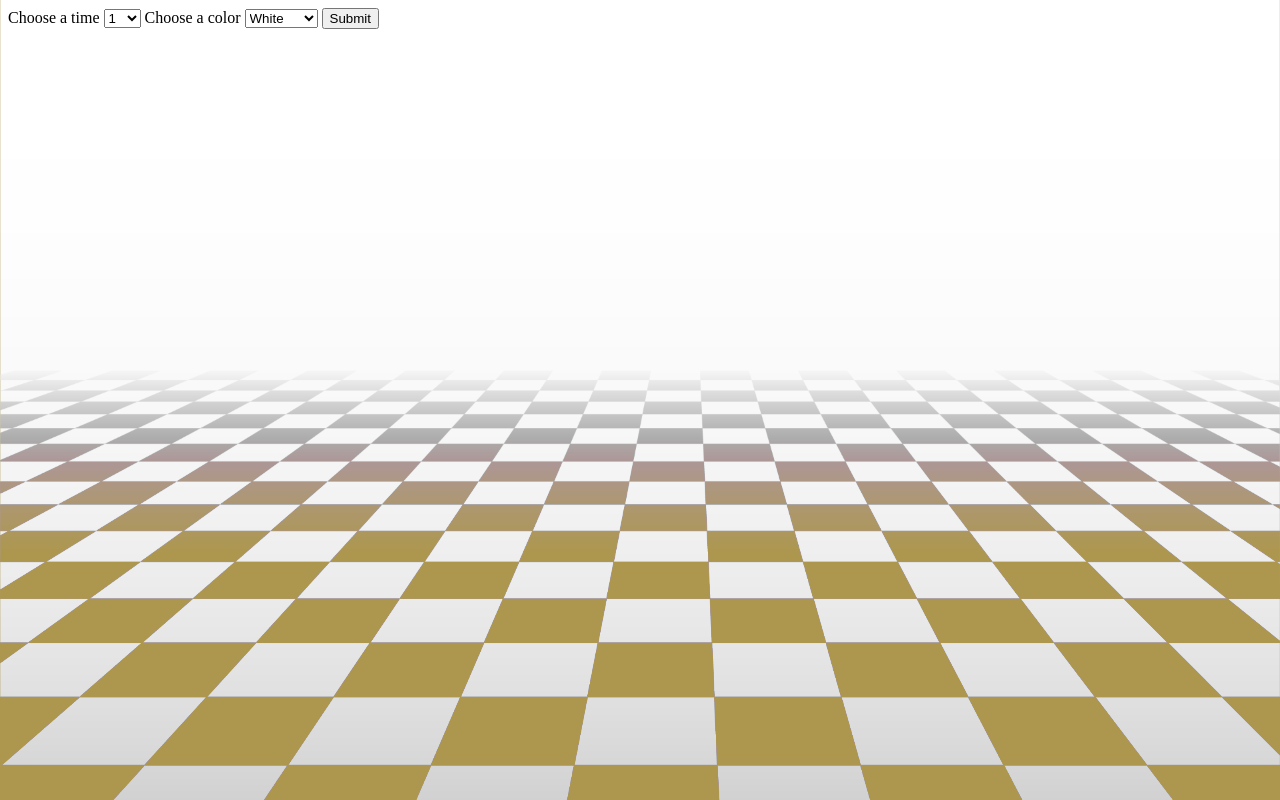
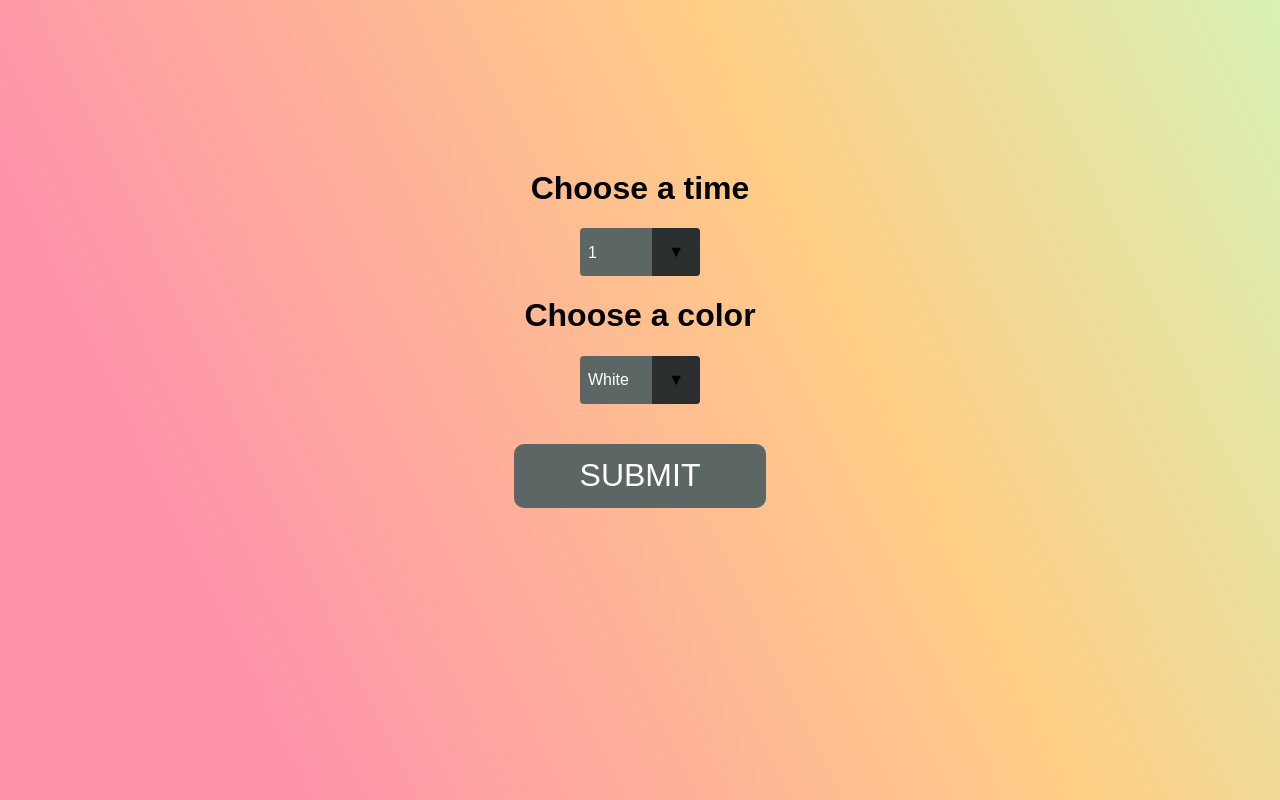
Before and after one commit to MattJohnson24/InstaChess, a Flask app: page /play in a window 1280 px wide. Run offline with Flask 2, Linux system fonts and the light colour scheme.

Commit message:
design changes

```diff
--- a/server.py
+++ b/server.py
@@ -131,7 +131,7 @@ def game(code):
             winner = "Black wins"
             result = "TIME OUT"
         elif btime == "0":
-            winner = "Black wins"
+            winner = "White wins"
             result = "TIME OUT"
         else:
             winner = ""
@@ -139,7 +139,7 @@ def game(code):
     print(winner)
     print(result)
     if user == blackside:
-        return render_template("game.html", chat=chat, wtime=wtime, btime=btime, winner=winner, result=result, user1=game.get("White"),user2=game.get("Black"),color="Black", a1=boardmtx[7][0], a2=boardmtx[6][0], a3=boardmtx[5][0], a4=boardmtx[4][0], a5=boardmtx[3][0], a6=boardmtx[2][0], a7=boardmtx[1][0], a8=boardmtx[0][0],
+        return render_template("game.html", code=code, chat=chat, wtime=wtime, btime=btime, winner=winner, result=result, user1=game.get("White"),user2=game.get("Black"),color="Black", a1=boardmtx[7][0], a2=boardmtx[6][0], a3=boardmtx[5][0], a4=boardmtx[4][0], a5=boardmtx[3][0], a6=boardmtx[2][0], a7=boardmtx[1][0], a8=boardmtx[0][0],
     b1=boardmtx[7][1], b2=boardmtx[6][1], b3=boardmtx[5][1], b4=boardmtx[4][1], b5=boardmtx[3][1], b6=boardmtx[2][1], b7=boardmtx[1][1], b8=boardmtx[0][1],
     c1=boardmtx[7][2], c2=boardmtx[6][2], c3=boardmtx[5][2], c4=boardmtx[4][2], c5=boardmtx[3][2], c6=boardmtx[2][2], c7=boardmtx[1][2], c8=boardmtx[0][2],
     d1=boardmtx[7][3], d2=boardmtx[6][3], d3=boardmtx[5][3], d4=boardmtx[4][3], d5=boardmtx[3][3], d6=boardmtx[2][3], d7=boardmtx[1][3], d8=boardmtx[0][3],
@@ -148,7 +148,7 @@ def game(code):
     g1=boardmtx[7][6], g2=boardmtx[6][6], g3=boardmtx[5][6], g4=boardmtx[4][6], g5=boardmtx[3][6], g6=boardmtx[2][6], g7=boardmtx[1][6], g8=boardmtx[0][6],
     h1=boardmtx[7][7], h2=boardmtx[6][7], h3=boardmtx[5][7], h4=boardmtx[4][7], h5=boardmtx[3][7], h6=boardmtx[2][7], h7=boardmtx[1][7], h8=boardmtx[0][7])
     else:
-        return render_template("game.html", chat=chat, wtime=wtime, btime=btime, winner=winner, result=result, user1=game.get("White"),user2=game.get("Black"),color="White",a1=boardmtx[7][0], a2=boardmtx[6][0], a3=boardmtx[5][0], a4=boardmtx[4][0], a5=boardmtx[3][0], a6=boardmtx[2][0], a7=boardmtx[1][0], a8=boardmtx[0][0],
+        return render_template("game.html", code=code, chat=chat, wtime=wtime, btime=btime, winner=winner, result=result, user1=game.get("White"),user2=game.get("Black"),color="White",a1=boardmtx[7][0], a2=boardmtx[6][0], a3=boardmtx[5][0], a4=boardmtx[4][0], a5=boardmtx[3][0], a6=boardmtx[2][0], a7=boardmtx[1][0], a8=boardmtx[0][0],
     b1=boardmtx[7][1], b2=boardmtx[6][1], b3=boardmtx[5][1], b4=boardmtx[4][1], b5=boardmtx[3][1], b6=boardmtx[2][1], b7=boardmtx[1][1], b8=boardmtx[0][1],
     c1=boardmtx[7][2], c2=boardmtx[6][2], c3=boardmtx[5][2], c4=boardmtx[4][2], c5=boardmtx[3][2], c6=boardmtx[2][2], c7=boardmtx[1][2], c8=boardmtx[0][2],
     d1=boardmtx[7][3], d2=boardmtx[6][3], d3=boardmtx[5][3], d4=boardmtx[4][3], d5=boardmtx[3][3], d6=boardmtx[2][3], d7=boardmtx[1][3], d8=boardmtx[0][3],
--- a/static/login_register.css
+++ b/static/login_register.css
@@ -1,10 +1,12 @@
 body {
-    background-image: url("homeboard.png");
+    /* background-image: url("homeboard.png");
     background-repeat: no-repeat;
     background-size: cover;
     background-blend-mode: lighten;
     background-color: #ad974f;
+    background-attachment:fixed; */
     background-attachment:fixed;
+    background-image: linear-gradient( 64.3deg,  rgba(254,122,152,0.81) 17.7%, rgba(255,206,134,1) 64.7%, rgba(172,253,163,0.64) 112.1% );
 }
 
 .maincontainer {
--- a/static/play.css
+++ b/static/play.css
@@ -1,10 +1,12 @@
 body {
-    background-image: url("homeboard.png");
+    /* background-image: url("homeboard.png");
     background-repeat: no-repeat;
     background-size: cover;
     background-blend-mode: lighten;
     background-color: #ad974f;
+    background-attachment:fixed; */
     background-attachment:fixed;
+    background-image: linear-gradient( 64.3deg,  rgba(254,122,152,0.81) 17.7%, rgba(255,206,134,1) 64.7%, rgba(172,253,163,0.64) 112.1% );
 }
 
 .chess-game {
@@ -56,6 +58,7 @@ body {
 }
 
 #myMessage {
+    font-size: 20px;
     display: flex;
     flex: 4;
     bottom: 0;
@@ -153,18 +156,24 @@ img{
 
 /* Modal Content/Box */
 .modal-content {
-    background-color: #fefefe;
+    display: flex;
+    flex-direction: column;
     margin: 15% auto;
     /* 15% from the top and centered */
-    padding: 20px;
     border: 1px solid #888;
-    width: 80%;
+    width: 30%;
+    height: 30%;
+    min-width: fit-content;
+    min-height: fit-content;
+    border: solid;
+    border-color: solid;
+    border-radius: 20px;
     /* Could be more or less, depending on screen size */
 }
 
 /* The Close Button */
 .close {
-    color: #aaa;
+    color: black;
     float: right;
     font-size: 28px;
     font-weight: bold;
@@ -172,29 +181,160 @@ img{
 
 .close:hover,
 .close:focus {
-    color: black;
+    color: rgb(53, 53, 53);
     text-decoration: none;
     cursor: pointer;
 }
 
-.modal2 {
+.modal-header{
+    background-color: #ad974f;
+    flex: 1;
+    font-family: Arial, Helvetica, sans-serif;
+    font-size: 25px;
+    text-transform: uppercase;
+    border-bottom: solid;
+    border-color: #000;
+    border-top-left-radius: 20px;
+    border-top-right-radius: 20px;
+}
+
+.modal-body{
+    display: flex;
+    flex-direction: column;
+    font-size: 30px;
+    flex: 2;
+    background-color: rgb(190, 190, 190);
+    justify-content: center;
+    align-items:center;
+    font-family: Arial, Helvetica, sans-serif;
+    font-weight: bold;
+    text-transform: uppercase;
+    border-bottom-left-radius: 20px;
+    border-bottom-right-radius: 20px;
+}
+.copy-link {
+    --height: 36px;
+    border: solid;
+    border-color: black;
+    border-width: 1px;
+    display: flex;
+    max-width: 250px;
+}
+
+.copy-link-input {
+    flex-grow: 1;
+    padding: 0 8px;
+    font-size: 14px;
+    border: 1px solid #cccccc;
+    border-right: none;
+    outline: none;
+}
+
+.copy-link-input:hover {
+    background: #eeeeee;
+}
+
+.copy-link-button {
+    flex-shrink: 0;
+    width: var(--height);
+    height: var(--height);
+    display: flex;
+    align-items: center;
+    justify-content: center;
+    background: #dddddd;
+    color: #333333;
+    outline: none;
+    border: 1px solid #cccccc;
+    cursor: pointer;
+}
+
+.copy-link-button:hover {
+    background: #cccccc;
+}
+
+.chat-messages{
+    font-size: 20px;
+}
+
+.time-color-submit-container{
+    display: flex;
+    flex-direction: column;
+    align-items: center;
+    justify-content: center;
+    height: 80vh;
+    text-align: center;
+    font-family: sans-serif;
+}
+
+select {
+    -webkit-appearance: none;
+    -moz-appearance: none;
+    -ms-appearance: none;
+    appearance: none;
+    outline: 0;
+    box-shadow: none;
+    border: 0 !important;
+    background: #5c6664;
+    background-image: none;
+    flex: 1;
+    padding: 0 .5em;
+    color: #fff;
+    cursor: pointer;
+    font-size: 1em;
+    font-family: sans-serif;
+}
+
+select::-ms-expand {
     display: none;
-    /* Hidden by default */
-    position: fixed;
-    /* Stay in place */
-    z-index: 1;
-    /* Sit on top */
-    left: 0;
+}
+
+.time-container, .color-container {
+    position: relative;
+    display: flex;
+    width: 5%;
+    height: 3em;
+    line-height: 3;
+    background: #5c6664;
+    overflow: hidden;
+    border-radius: .25em;
+    min-width: 120px;
+}
+
+.time-container::after, .color-container::after {
+    content: '\25BC';
+    position: absolute;
     top: 0;
+    right: 0;
+    padding: 0 1em;
+    background: #2b2e2e;
+    cursor: pointer;
+    pointer-events: none;
+    transition: .25s all ease;
+}
+
+.time-container:hover::after, .color-container:hover::after {
+    color: #ad974f;
+}
+
+.submit-container{
+    padding-top: 40px;
+    width: 20%;
+    height: 10%;
+    min-width: 200px;
+}
+
+#game-create{
+    border: none;
+    background-color: #5c6664;
+    border-radius: 10px;
     width: 100%;
-    /* Full width */
     height: 100%;
-    /* Full height */
-    overflow: auto;
-    /* Enable scroll if needed */
-    background-color: rgb(0, 0, 0);
-    /* Fallback color */
-    background-color: rgba(0, 0, 0, 0.4);
-    /* Black w/ opacity */
-    text-align: center;
+    text-transform: uppercase;
+    font-size: 2em;
+    color: white;
+    cursor: pointer;
 }
+
+#game-create:hover{
+    color: #ad974f;
+}
--- a/templates/login.html
+++ b/templates/login.html
@@ -5,6 +5,7 @@
     <title>InstaChess</title>
     <link rel="stylesheet" type="text/css" href="{{ url_for('static', filename='login_register.css')}}">
     <script defer src="/static/registerlogin.js"></script>
+    <link rel="icon" type="image/x-icon" href="/static/logo2.png">
   </head>
   <body>
     <main>
--- a/templates/play.html
+++ b/templates/play.html
@@ -1,14 +1,19 @@
 <!DOCTYPE html>
 <html lang="en">
+
 <head>
   <meta charset="UTF-8">
   <title>My Website</title>
   <link rel="stylesheet" type="text/css" href="{{ url_for('static', filename='play.css')}}">
+  <link rel="icon" type="image/x-icon" href="/static/logo2.png">
 </head>
+
 <body>
   <main>
     <form action="/create" method="post">
-        <label for="time">Choose a time</label>
+      <div class="time-color-submit-container">
+        <h1>Choose a time</h1>
+        <div class="time-container">
           <select id="time" name="time">
             <option value="1">1</option>
             <option value="3">3</option>
@@ -16,15 +21,22 @@
             <option value="10">10</option>
             <option value="30">30</option>
           </select>
-        <label for="color">Choose a color</label>
+        </div>
+        <h1>Choose a color</h1>
+        <div class="color-container">
           <select id="color" name="color">
             <option value="White">White</option>
             <option value="Black">Black</option>
             <option value="Random">Random</option>
           </select>
-        <input type="submit" value="Submit">
+        </div>
+        <div class="submit-container">
+          <input id="game-create" type="submit" value="Submit">
+        </div>
+      </div>
     </form>
   </main>
   <script src="index.js"></script>
 </body>
+
 </html>
--- a/templates/register.html
+++ b/templates/register.html
@@ -5,6 +5,7 @@
     <title>InstaChess</title>
     <link rel="stylesheet" type="text/css" href="{{ url_for('static', filename='login_register.css')}}">
     <script defer src="/static/registerlogin.js"></script>
+    <link rel="icon" type="image/x-icon" href="/static/logo2.png">
   </head>
   <body>
     <main>
```
Also changed, not shown: static/game.js (+17 -0 lines), static/style.css (+51 -14 lines), templates/game.html (+8 -1 lines), templates/index.html (+15 -9 lines), static/copy.png (added). Lines whose indentation alone changed are shown as unchanged.
